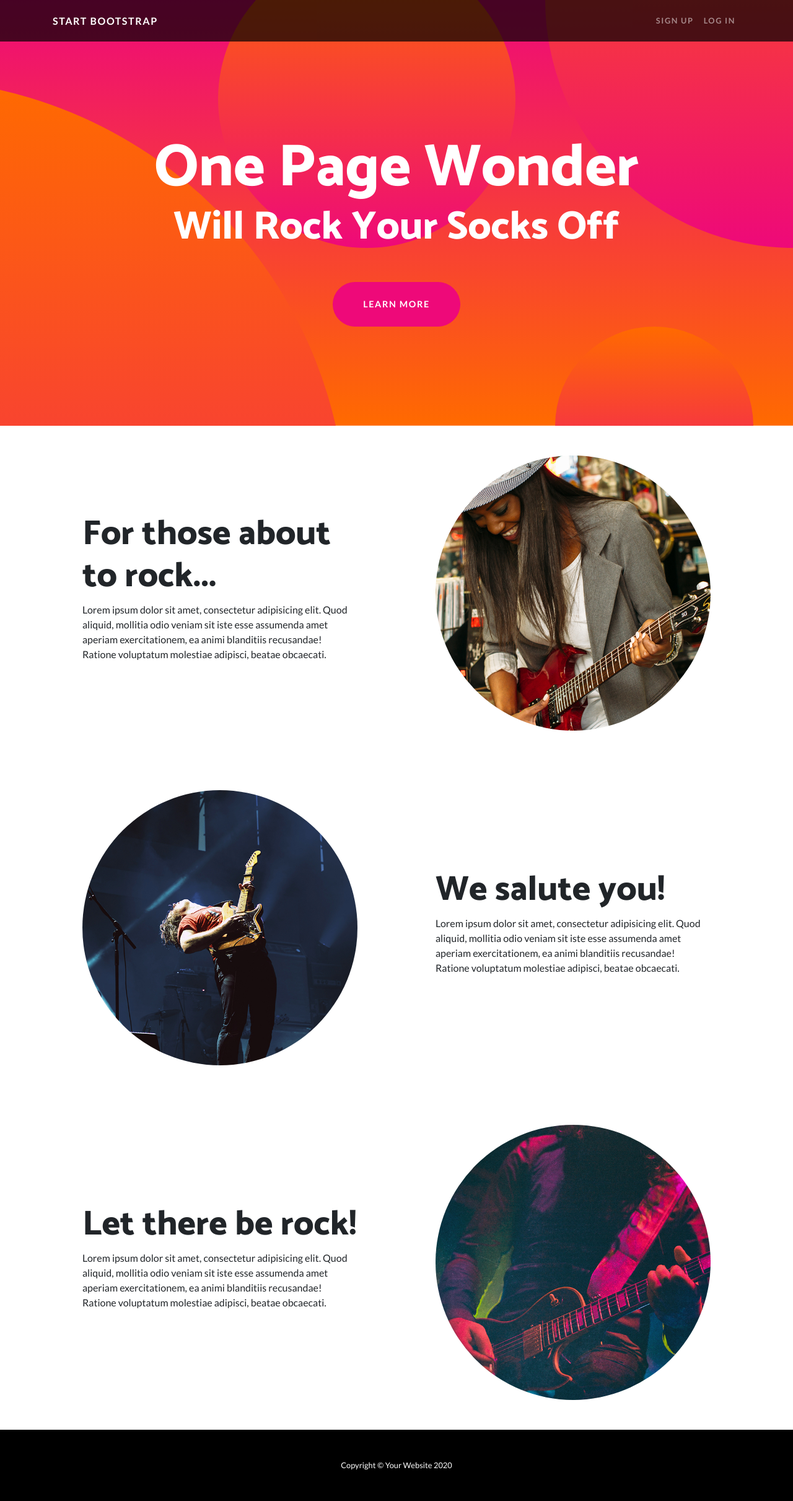
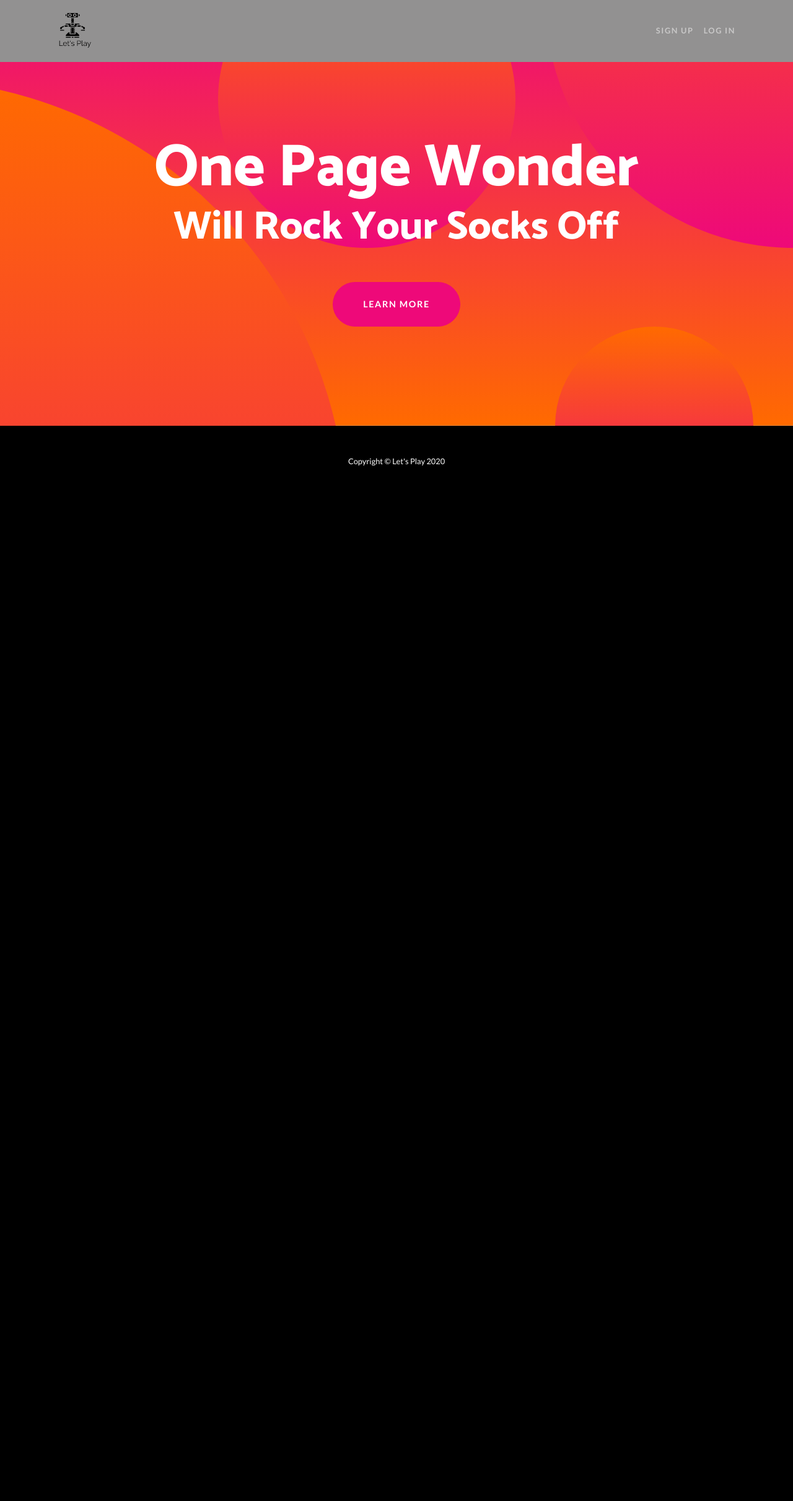
Before and after one commit to jumboduck/lets-play, a Flask app: template templates/public/template/base.html in a window 1280 px wide. Shown: the whole page at 62% size. After the commit the page ends 752 px from the top, so only its background shows below. Run offline with Flask 2, Linux system fonts and the light colour scheme; the template is opened without the code that fills it, so the values that code supplies are empty; some libraries are stand-ins or nearby versions.

Commit message:
Update base template to previous version

```diff
--- a/templates/public/template/base.html
+++ b/templates/public/template/base.html
@@ -21,6 +21,9 @@
   <!-- Custom styles for this template -->
   <link href="{{url_for('static', filename='css/one-page-wonder.min.css')}}" rel="stylesheet">
 
+  <!-- Main CSS -->
+  <link href="{{url_for('static', filename='css/style.css')}}" rel="stylesheet">
+
 </head>
 
 <body>
@@ -28,7 +31,7 @@
   <!-- Navigation -->
   <nav class="navbar navbar-expand-lg navbar-dark navbar-custom fixed-top">
     <div class="container">
-      <a class="navbar-brand" href="#">Start Bootstrap</a>
+      <a class="navbar-brand" href="#"><img src="{{url_for('static', filename='img/logo.png')}}" alt="let's play logo"></a>
       <button class="navbar-toggler" type="button" data-toggle="collapse" data-target="#navbarResponsive"
         aria-controls="navbarResponsive" aria-expanded="false" aria-label="Toggle navigation">
         <span class="navbar-toggler-icon"></span>
@@ -60,70 +63,15 @@
     <div class="bg-circle-4 bg-circle"></div>
   </header>
 
-  <section>
-    <div class="container">
-      <div class="row align-items-center">
-        <div class="col-lg-6 order-lg-2">
-          <div class="p-5">
-            <img class="img-fluid rounded-circle" src="{{url_for('static', filename='img/01.jpg')}}" alt="">
-          </div>
-        </div>
-        <div class="col-lg-6 order-lg-1">
-          <div class="p-5">
-            <h2 class="display-4">For those about to rock...</h2>
-            <p>Lorem ipsum dolor sit amet, consectetur adipisicing elit. Quod aliquid, mollitia odio veniam sit iste
-              esse assumenda amet aperiam exercitationem, ea animi blanditiis recusandae! Ratione voluptatum molestiae
-              adipisci, beatae obcaecati.</p>
-          </div>
-        </div>
-      </div>
-    </div>
-  </section>
-
-  <section>
-    <div class="container">
-      <div class="row align-items-center">
-        <div class="col-lg-6">
-          <div class="p-5">
-            <img class="img-fluid rounded-circle" src="{{url_for('static', filename='img/02.jpg')}}" alt="">
-          </div>
-        </div>
-        <div class="col-lg-6">
-          <div class="p-5">
-            <h2 class="display-4">We salute you!</h2>
-            <p>Lorem ipsum dolor sit amet, consectetur adipisicing elit. Quod aliquid, mollitia odio veniam sit iste
-              esse assumenda amet aperiam exercitationem, ea animi blanditiis recusandae! Ratione voluptatum molestiae
-              adipisci, beatae obcaecati.</p>
-          </div>
-        </div>
-      </div>
-    </div>
-  </section>
-
-  <section>
-    <div class="container">
-      <div class="row align-items-center">
-        <div class="col-lg-6 order-lg-2">
-          <div class="p-5">
-            <img class="img-fluid rounded-circle" src="{{url_for('static', filename='img/03.jpg')}}" alt="">
-          </div>
-        </div>
-        <div class="col-lg-6 order-lg-1">
-          <div class="p-5">
-            <h2 class="display-4">Let there be rock!</h2>
-            <p>Lorem ipsum dolor sit amet, consectetur adipisicing elit. Quod aliquid, mollitia odio veniam sit iste
-              esse assumenda amet aperiam exercitationem, ea animi blanditiis recusandae! Ratione voluptatum molestiae
-              adipisci, beatae obcaecati.</p>
-          </div>
-        </div>
-      </div>
-    </div>
-  </section>
+  <!-- Main content -->
+<main class="content">
+  {% block content %}{% endblock %}
+</main>
 
   <!-- Footer -->
   <footer class="py-5 bg-black">
     <div class="container">
-      <p class="m-0 text-center text-white small">Copyright &copy; Your Website 2020</p>
+      <p class="m-0 text-center text-white small">Copyright &copy; Let's Play 2020</p>
     </div>
     <!-- /.container -->
   </footer>
```
